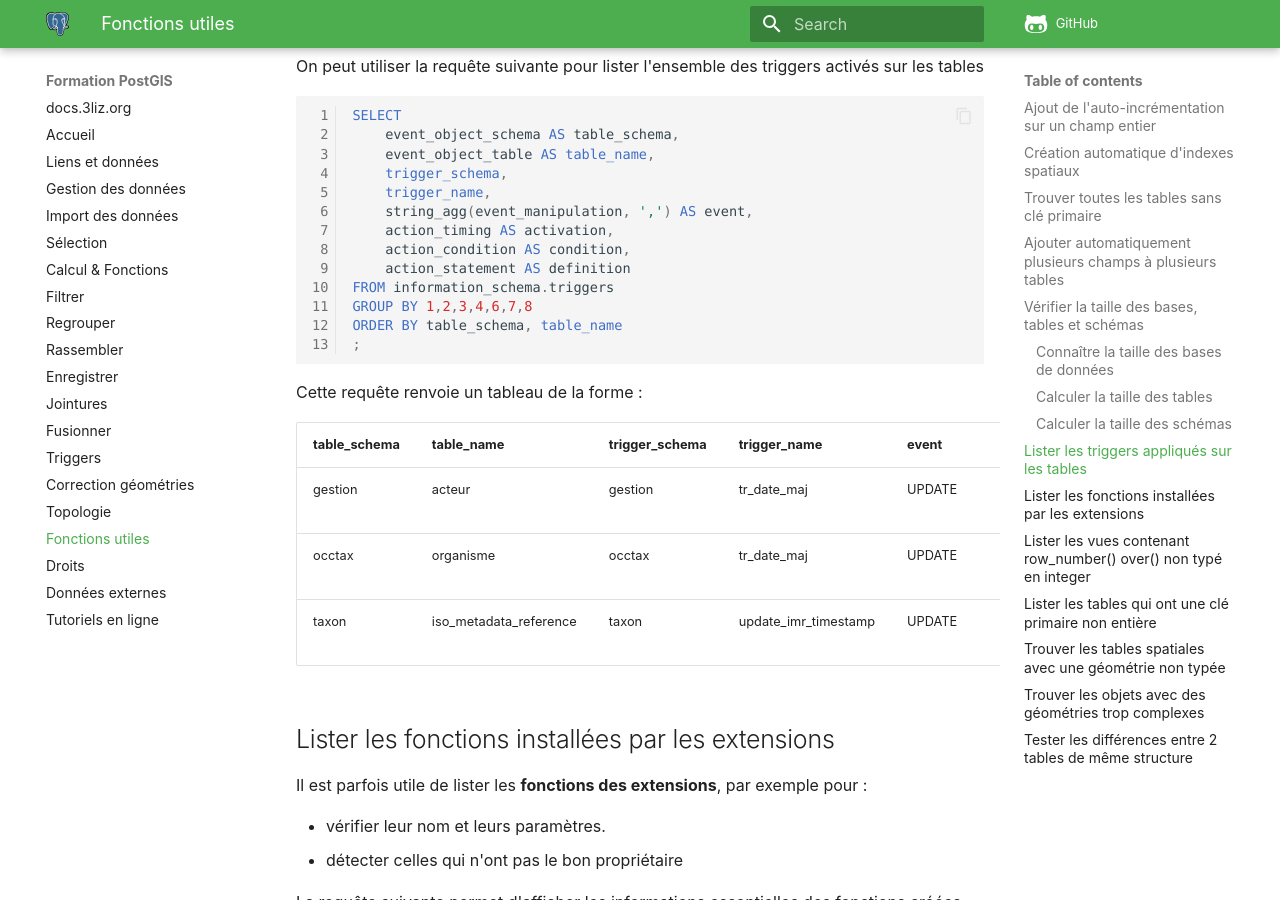
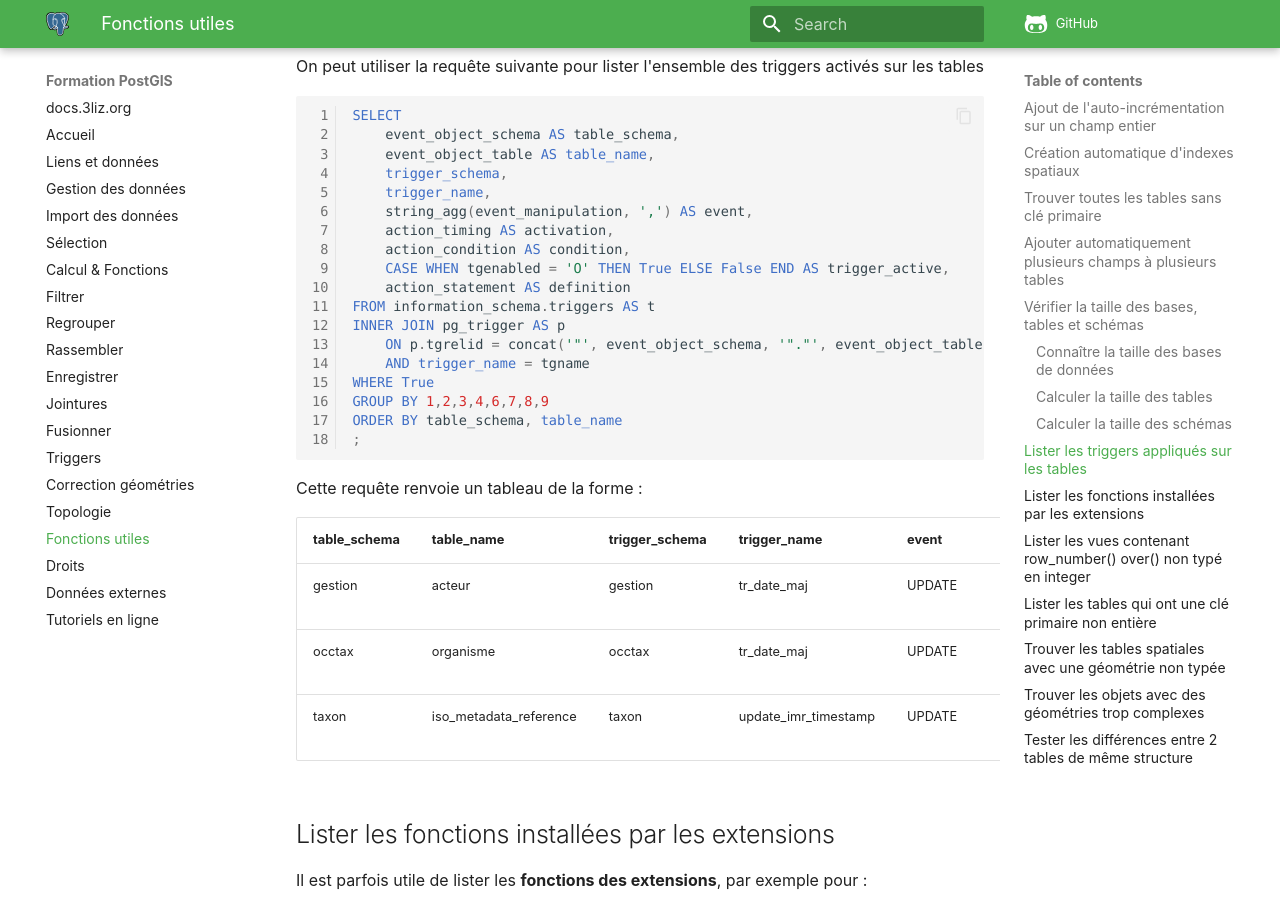
Before and after one commit to 3liz/formation-postgis, an MkDocs documentation site: the page built from docs/utils.md, in a window 1280 px wide and 900 px high, scrolled down 6082 px. Built offline with MkDocs 1.6.1 and Material for MkDocs 9.7.7, drawn with Linux system fonts in a browser that asks for light colours; nearby versions of some CDN libraries; comment, search, counter and statistics services are not loaded.

Commit message:
Utils - Ajout du statut actif pour la requête listant les triggers

````diff
--- a/docs/utils.md
+++ b/docs/utils.md
@@ -283,20 +283,25 @@ SELECT
     string_agg(event_manipulation, ',') AS event,
     action_timing AS activation,
     action_condition AS condition,
+    CASE WHEN tgenabled = 'O' THEN True ELSE False END AS trigger_active,
     action_statement AS definition
-FROM information_schema.triggers
-GROUP BY 1,2,3,4,6,7,8
+FROM information_schema.triggers AS t
+INNER JOIN pg_trigger AS p
+    ON p.tgrelid = concat('"', event_object_schema, '"."', event_object_table, '"')::regclass
+    AND trigger_name = tgname
+WHERE True
+GROUP BY 1,2,3,4,6,7,8,9
 ORDER BY table_schema, table_name
 ;
 ```
 
 Cette requête renvoie un tableau de la forme :
 
-| table_schema |       table_name       | trigger_schema |     trigger_name     | event  | activation | condition |                      definition                      |
-|--------------|------------------------|----------------|----------------------|--------|------------|-----------|------------------------------------------------------|
-| gestion      | acteur                 | gestion        | tr_date_maj          | UPDATE | BEFORE     |           | EXECUTE FUNCTION occtax.maj_date()                   |
-| occtax       | organisme              | occtax         | tr_date_maj          | UPDATE | BEFORE     |           | EXECUTE FUNCTION occtax.maj_date()                   |
-| taxon        | iso_metadata_reference | taxon          | update_imr_timestamp | UPDATE | BEFORE     |           | EXECUTE FUNCTION taxon.update_imr_timestamp_column() |
+| table_schema |       table_name       | trigger_schema |     trigger_name     | event  | activation | condition | trigger_active |                     definition                       |
+|--------------|------------------------|----------------|----------------------|--------|------------|-----------|--------------- |------------------------------------------------------|
+| gestion      | acteur                 | gestion        | tr_date_maj          | UPDATE | BEFORE     |           | f              | EXECUTE FUNCTION occtax.maj_date()                   |
+| occtax       | organisme              | occtax         | tr_date_maj          | UPDATE | BEFORE     |           | t              | EXECUTE FUNCTION occtax.maj_date()                   |
+| taxon        | iso_metadata_reference | taxon          | update_imr_timestamp | UPDATE | BEFORE     |           | t              | EXECUTE FUNCTION taxon.update_imr_timestamp_column() |
 
 
 ## Lister les fonctions installées par les extensions
````
